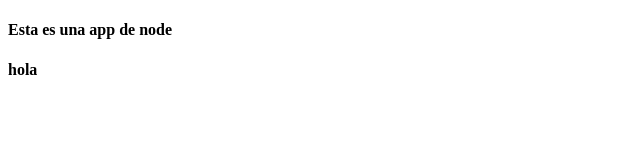
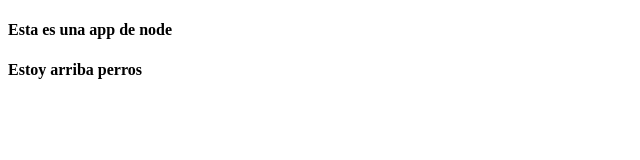
Before and after one commit to carlos240391/test-rail, a website: page public/index.html in a window 1280 px wide. Shown: the whole page, without its empty margins (0-640 px from the left). Drawn offline with Linux system fonts and the light colour scheme.

Commit message:
feat: estoy arriba perros?

```diff
--- a/public/index.html
+++ b/public/index.html
@@ -7,6 +7,6 @@
 </head>
 <body>
     <h4>Esta es una app de node</h4>
-    <h4>hola</h4>
+    <h4>Estoy arriba perros</h4>
 </body>
 </html>
--- a/server/server.js
+++ b/server/server.js
@@ -14,7 +14,7 @@
     listen(){
         const port = process.env.PORT || 3000;
         this.app.listen(port,"0.0.0.0", ()=>{
-            console.log('servidor corriendo en el puerto 8086');
+            console.log(`servidor corriendo en el puerto ${port}`);
         })
     }
 }
```
